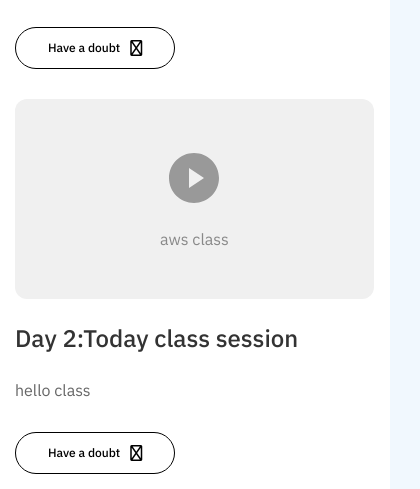
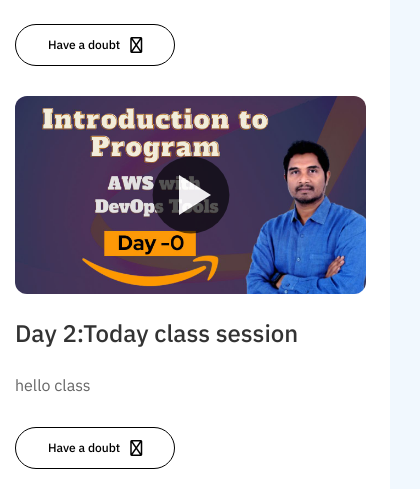
Before and after one commit to Yugender025/studentawslogin, a website: page public/coursevideos.html in a window 390 px wide. Shown: the part 422-911 px from the top of the page, 420 px wide, since content can reach past the window. Drawn offline with nearby package versions, Linux system fonts and the light colour scheme.

Commit message:
added videos

```diff
--- a/public/assets/css/responive.css
+++ b/public/assets/css/responive.css
@@ -1128,7 +1128,6 @@
       margin-left: 1rem;
   }
 }
-
 /*-----------demo session responive-------*/
 /* Base Responsive Styles */
 @media screen and (max-width: 1200px) {
@@ -1151,6 +1150,7 @@
 
   .course-sectionDemo .video-container {
       min-height: 200px;
+
   }
 }
 
@@ -1174,6 +1174,7 @@
 @media screen and (max-width: 480px) {
   .course-sectionDemo {
       padding: 15px;
+      width: 90%;
   }
 
   .course-sectionDemo .content-header h2 {
@@ -1185,8 +1186,8 @@
   }
 
   .course-sectionDemo .video-container {
-     min-height: 200px;
-     max-width: 92%;
+     min-height: 160px;
+     max-width: 100%;
   }
 
   .course-sectionDemo .video-container .placeholder-icon {
@@ -1222,3 +1223,9 @@
       min-height: 180px;
   }
 }
+@media screen and (max-width: 480px) {
+    .play-button {
+        width: 40px;
+        height: 40px;
+    }
+}
--- a/public/assets/css/styles.css
+++ b/public/assets/css/styles.css
@@ -485,13 +485,12 @@
     color: white;
     transition: 0.35s ease-in;
 }
-.course-sectionDemo{
+.course-sectionDemo {
     display: grid;
     grid-template-columns: 1fr 1fr;
     gap: 30px;
     background-color: white;
     border-radius: 12px;
-
     max-width: 1000px;
     width: 100%;
     overflow: hidden;
@@ -506,14 +505,49 @@
     align-items: center;
     min-height: 240px;
     border-radius: 12px;
+    position: relative;
+    cursor: pointer;
+    overflow: hidden;
 }
 
-.course-sectionDemo .video-container .placeholder {
+.video-container video,
+.video-container .thumbnail {
+    width: 100%;
+    height: 100%;
+    object-fit: cover;
+}
+
+.video-container .play-button {
+    position: absolute;
+    top: 50%;
+    left: 50%;
+    transform: translate(-50%, -50%);
+    width: 80px;
+    height: 80px;
+    opacity: 0.9;
+    transition: opacity 0.3s;
+    z-index: 2;
+}
+
+.video-container .play-button:hover {
+    opacity: 1;
+}
+
+.video-container video {
+    display: none;
+    width: 100%;
+    height: 100%;
+    min-height: 240px;
+    object-fit: cover;
+}
+
+/* Placeholder styles from your CSS */
+.video-container .placeholder {
     text-align: center;
     color: #888;
 }
 
-.course-sectionDemo .video-container .placeholder-icon {
+.video-container .placeholder-icon {
     width: 100px;
     height: 100px;
     fill: #999;
--- a/public/assets/js/script.js
+++ b/public/assets/js/script.js
@@ -5,7 +5,8 @@
     ClassHeader: "aws class",
     SecondHeader: "Today class session",
     infoContainer: "hello class",
-    iframeVideo: "",
+    thubnailImg: "assets/images/Day0.jpg",
+    iframeVideo: "https://d1mfrlrzgvrt4d.cloudfront.net/demo/Day0.mp4",
     havedoubt: "",
   },
   {
@@ -14,7 +15,8 @@
     ClassHeader: "aws class",
     SecondHeader: "Today class session",
     infoContainer: "hello class",
-    iframeVideo: "",
+    thubnailImg: "assets/images/Day0.jpg",
+    iframeVideo: "https://d1mfrlrzgvrt4d.cloudfront.net/demo/Day0.mp4",
     havedoubt: "",
   },
 ];
@@ -23,15 +25,13 @@
   return `
     <div class="Course_contentdaily">
         <div class="course-sectionDemo">
-            <div class="video-container">
-               <a href="${dayVideos.iframeVideo}" target="_blank" rel="noopener noreferrer">
-                    <div class="placeholder">
-                        <svg class="placeholder-icon" xmlns="http://www.w3.org/2000/svg" viewBox="0 0 24 24">
-                            <path d="M12 2C6.48 2 2 6.48 2 12s4.48 10 10 10 10-4.48 10-10S17.52 2 12 2zm-2 14V8l6 4-6 4z"/>
-                        </svg>
-                        <p>${dayVideos.ClassHeader}</p>
-                    </div>
-                </a>
+             <div style="border-radius:12px;" class="video-container" onclick="playVideo(this)">
+                <img class="thumbnail" src="${dayVideos.thubnailImg}" alt="Video thumbnail">
+                    <svg class="play-button" viewBox="0 0 100 100">
+                        <circle cx="50" cy="50" r="48" fill="rgba(0,0,0,0.7)" />
+                        <path d="M35,25 L75,50 L35,75 Z" fill="white"/>
+                    </svg>
+               <video style="width:100%; height:100%; border-radius: 12px;" controlsList="nodownload" oncontextmenu="return false;" controls="" autoplay="" name="media"><source src="${dayVideos.iframeVideo}" type="video/mp4"></video>
             </div>
 
             <div class="content-container">
--- a/public/coursevideos.html
+++ b/public/coursevideos.html
@@ -142,5 +142,17 @@
   }
 });
     </script>
+            <script>
+                function playVideo(container) {
+    const thumbnail = container.querySelector(".thumbnail");
+    const playButton = container.querySelector(".play-button");
+    const video = container.querySelector("video");
+
+    thumbnail.style.display = "none";
+    playButton.style.display = "none";
+    video.style.display = "block";
+    video.play();
+}
+    </script>
 </body>
 </html>
```
Also changed, not shown: public/assets/images/Day0.jpg (added), public/assets/images/day1.jpg (added).
